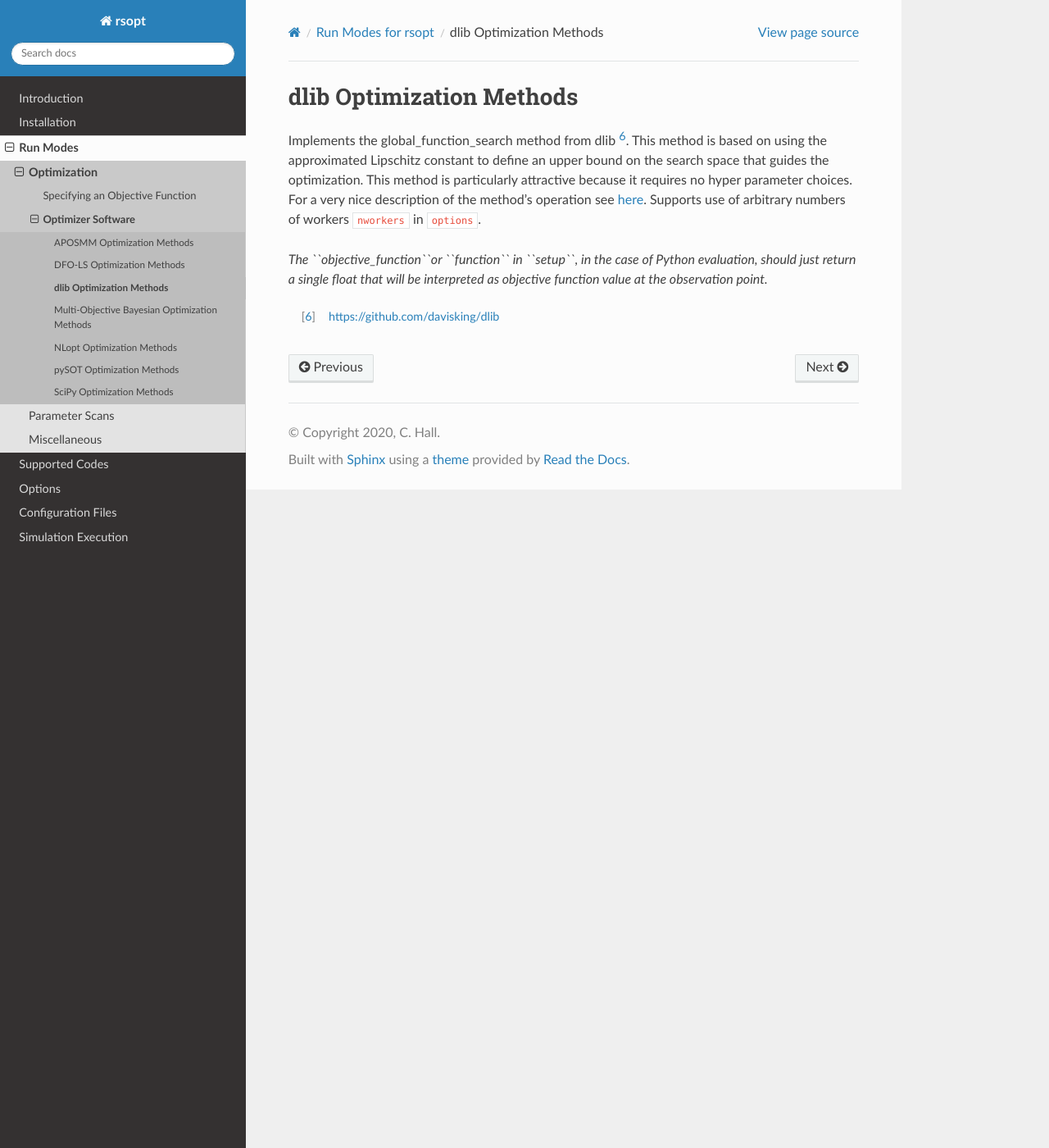
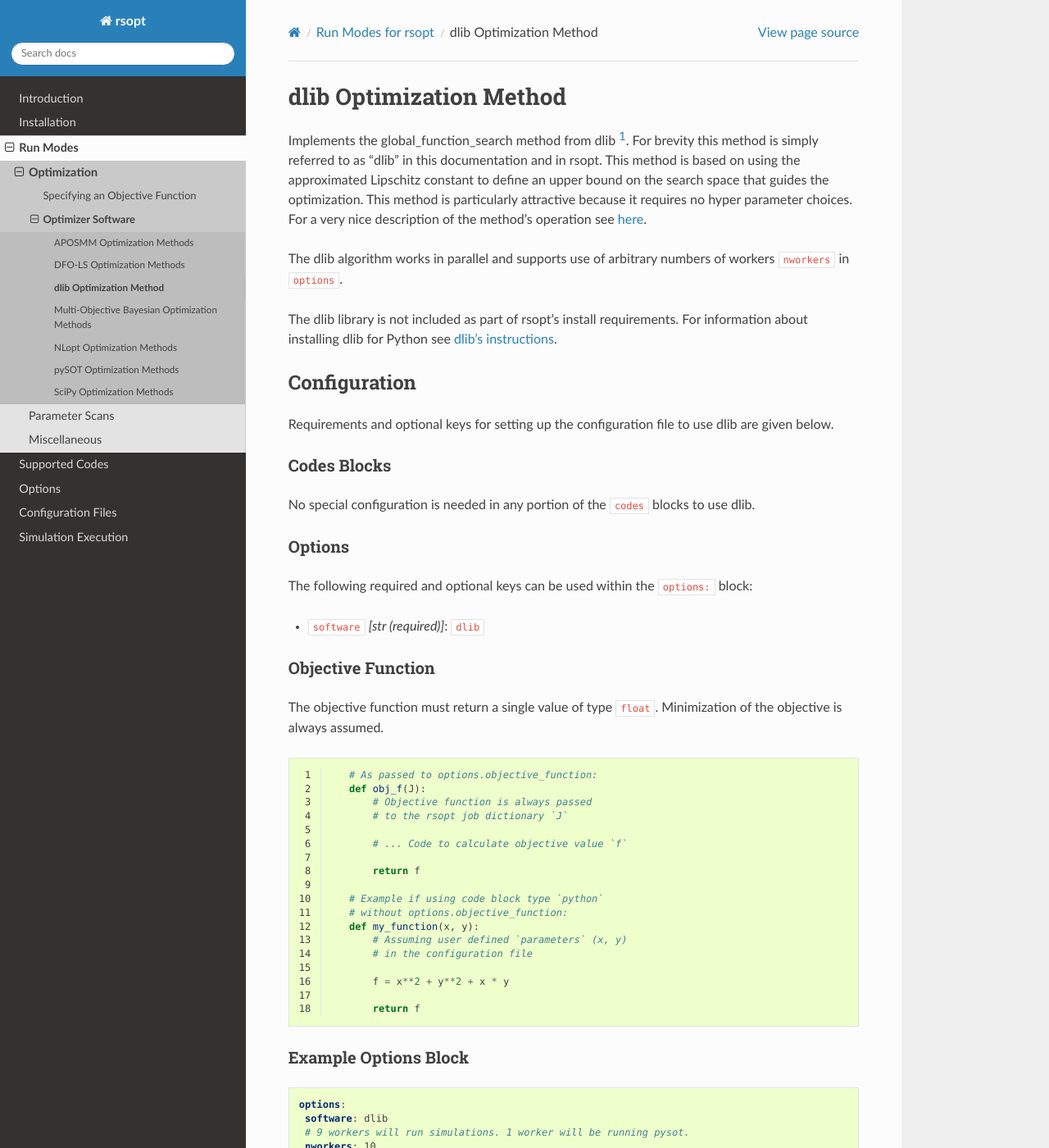
Before and after one commit to radiasoft/rsopt, a Sphinx documentation site: the page built from docs/optimizers/dlib.rst, in a window 1280 px wide and 1400 px high. Shown: the whole window at 82% size. Built offline with Sphinx 7.4.7 and the Read the Docs theme 2.0.0, drawn with Linux system fonts in a browser that asks for light colours; some of the changed text lies outside the part shown.

Commit message:
new formatting for dlib an pysot docs typoe fix in mobo

```diff
--- a/docs/optimizers/dlib.rst
+++ b/docs/optimizers/dlib.rst
@@ -1,16 +1,78 @@
 .. _dlib_ref:
 
-dlib Optimization Methods
-=========================
+dlib Optimization Method
+========================
 
-Implements the global_function_search method from dlib [6]_. This method is based on using the approximated
+Implements the global_function_search method from dlib [1]_. For brevity this method  is simply referred  to as "dlib"
+in this documentation and in rsopt.
+This method is based on using the approximated
 Lipschitz constant to define an upper bound on the search space that guides the optimization. This method is particularly
 attractive because it requires no hyper parameter choices. For a very nice description of the method's operation see
-here_. Supports use of arbitrary numbers of workers ``nworkers`` in ``options``.
+here_.
 
-*The ``objective_function``or ``function`` in ``setup``, in the case of Python evaluation,
-should just return a single float that will be interpreted as
-objective function value at the observation point.*
+The dlib algorithm works in parallel and supports use of arbitrary numbers of workers ``nworkers`` in ``options``.
 
-.. [6] https://github.com/davisking/dlib
+The dlib library is not included as part of rsopt's install requirements. For information about installing
+dlib for Python see `dlib's instructions`_.
+
+Configuration
+-------------
+Requirements and optional keys for setting up the configuration file to use dlib are given below.
+
+Codes Blocks
+^^^^^^^^^^^^
+No special configuration is needed in any portion of the :code:`codes` blocks to use dlib.
+
+Options
+^^^^^^^
+The following required and optional keys can be used within the :code:`options:` block:
+
+* :code:`software` *[str (required)]*: :code:`dlib`
+
+
+Objective Function
+^^^^^^^^^^^^^^^^^^
+The objective function must return a single value of type :code:`float`. Minimization of the objective is always assumed.
+
+.. code-block:: python
+ :linenos:
+
+    # As passed to options.objective_function:
+    def obj_f(J):
+        # Objective function is always passed
+        # to the rsopt job dictionary `J`
+
+        # ... Code to calculate objective value `f`
+
+        return f
+
+    # Example if using code block type `python`
+    # without options.objective_function:
+    def my_function(x, y):
+        # Assuming user defined `parameters` (x, y)
+        # in the configuration file
+
+        f = x**2 + y**2 + x * y
+
+        return f
+
+
+
+Example Options Block
+^^^^^^^^^^^^^^^^^^^^^
+
+.. code-block:: yaml
+
+ options:
+  software: dlib
+  # 9 workers will run simulations. 1 worker will be running pysot.
+  nworkers: 10
+  exit_criteria:
+    sim_max: 400
+  # objective_function can be optional if using python in codes
+  objective_function: [objective.py, obj_f]
+
+
+.. [1] https://github.com/davisking/dlib
 .. _here: http://blog.dlib.net/2017/12/a-global-optimization-algorithm-worth.html
+.. _dlib's instructions: https://github.com/davisking/dlib#compiling-dlib-python-api
--- a/docs/optimizers/mobo.rst
+++ b/docs/optimizers/mobo.rst
@@ -13,7 +13,7 @@ Some examples for MOBO also require the library pymoo which is not installed wit
 
 Configuration
 -------------
-Requirements and optional keys for setting up the configuration file to use DFO-LS are given below.
+Requirements and optional keys for setting up the configuration file to use MOBO are given below.
 
 Codes Blocks
 ^^^^^^^^^^^^
```
Also changed, not shown: docs/optimizers/pysot.rst (+68 -7 lines).
